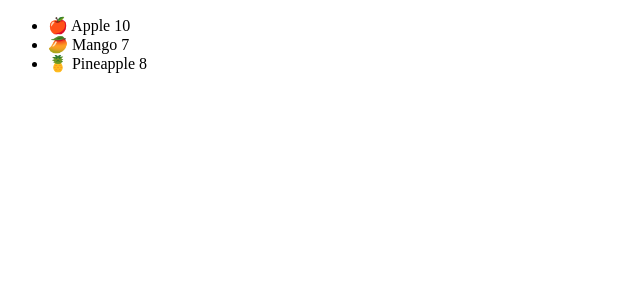
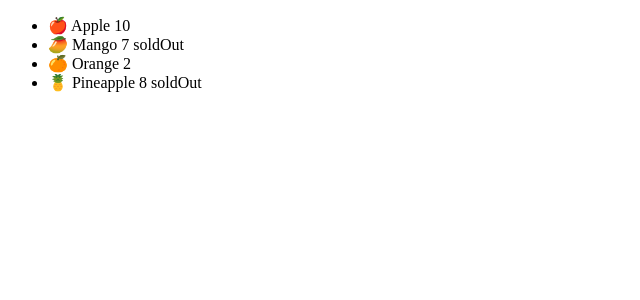
Before and after one commit to HT-shubhams/React-Course, a React (Vite) app: page / in a window 1280 px wide. Shown: the top 300 px of the page, without its empty margins (0-640 px from the left). Built offline with nearby package versions, Linux system fonts and the light colour scheme.

Commit message:
condtional render of message

```diff
--- a/src/components/Fruit.jsx
+++ b/src/components/Fruit.jsx
@@ -1,14 +1,9 @@
-export default function Fruit({ name, price, emoji }) {
+export default function Fruit({ name, price, emoji, soldOut }) {
   return (
     <>
-      {/* {emoji} {name} {price} */}{" "}
-      {price > 5 ? (
-        <li>
-          {emoji} {name} {price}
-        </li>
-      ) : (
-        ""
-      )}
+      <li>
+        {emoji} {name} {price} {soldOut ? "soldOut" : ""}
+      </li>
     </>
   );
 }
--- a/src/components/Fruits.jsx
+++ b/src/components/Fruits.jsx
@@ -3,10 +3,10 @@ import Fruit from "./Fruit";
 export default function Fruits() {
   //   const fruits = ["Apple", "Mango", "Banana", "Orange"];
   const fruits = [
-    { name: "Apple", price: 10, emoji: "🍎" },
-    { name: "Mango", price: 7, emoji: "🥭" },
-    { name: "Orange", price: 2, emoji: "🍊" },
-    { name: "Pineapple", price: 8, emoji: "🍍" },
+    { name: "Apple", price: 10, emoji: "🍎", soldOut: false },
+    { name: "Mango", price: 7, emoji: "🥭", soldOut: true },
+    { name: "Orange", price: 2, emoji: "🍊", soldOut: false },
+    { name: "Pineapple", price: 8, emoji: "🍍", soldOut: true },
   ];
 
   return (
@@ -18,6 +18,7 @@ export default function Fruits() {
             name={fruit.name}
             price={fruit.price}
             emoji={fruit.emoji}
+            soldOut={fruit.soldOut}
           ></Fruit>
         ))}
       </ul>
```
